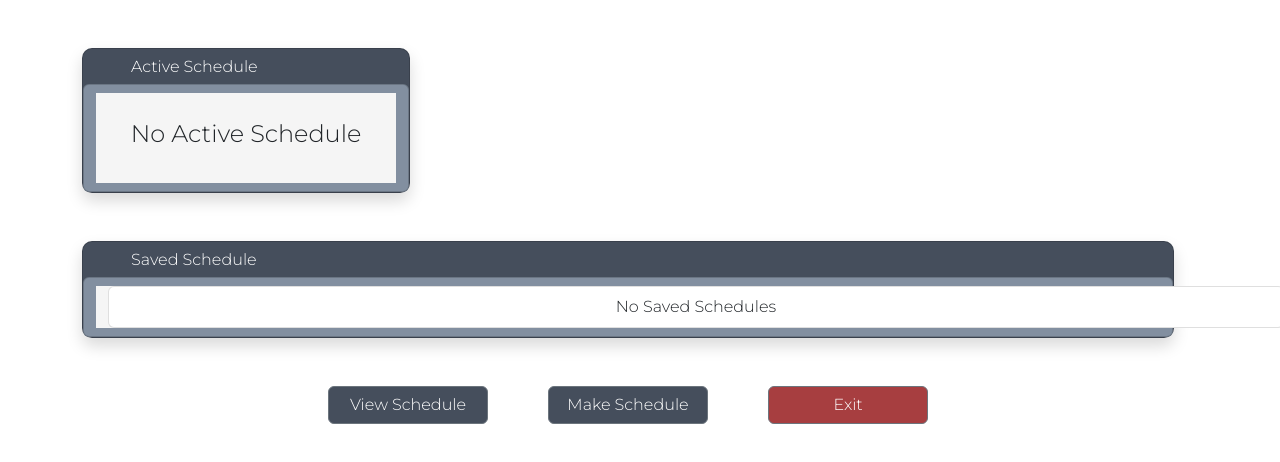
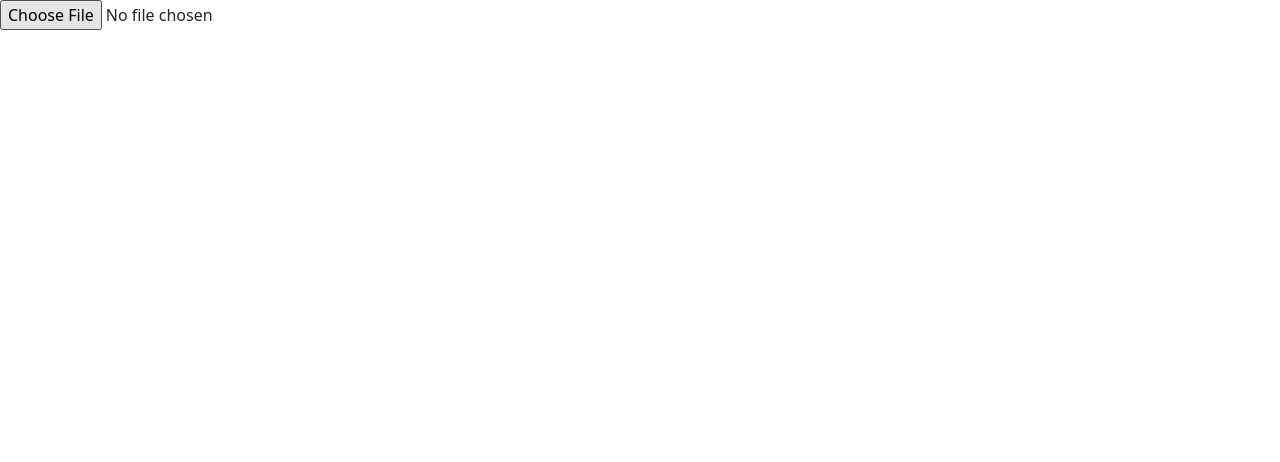
Before and after one commit to LAARC-FSU/HOA-Manager-UI, an Angular app: page /schedule-dashboard in a window 1280 px wide. Shown: the top 462 px of the page. Built offline with nearby package versions, Linux system fonts and the light colour scheme.

Commit message:
Created the photo-import-dialog component.

```diff
--- a/src/app/app.component.html
+++ b/src/app/app.component.html
@@ -1,3 +1,4 @@
 
-<router-outlet></router-outlet>
+<!--<router-outlet></router-outlet>-->
 <!--<saved-schedule-row></saved-schedule-row>-->
+<photo-import-dialog></photo-import-dialog>
--- a/src/app/app.module.ts
+++ b/src/app/app.module.ts
@@ -13,6 +13,7 @@ import {EmployeeScheduleComponent} from './make-schedule/employee-schedule/emplo
 import {ScheduleViewComponent} from './schedule-view/schedule-view.component';
 import {ScheduleDashboardComponent} from './schedule-dashboard/schedule-dashboard.component';
 import {DatePipe} from "@angular/common";
+import { PhotoImportDialogComponent } from './photo-import-dialog/photo-import-dialog.component';
 
 @NgModule({
   declarations: [
@@ -25,6 +26,7 @@ import {DatePipe} from "@angular/common";
     EmployeeScheduleComponent,
     ScheduleViewComponent,
     ScheduleDashboardComponent,
+    PhotoImportDialogComponent,
   ],
   imports: [
     BrowserModule,
--- /dev/null
+++ b/src/app/photo-import-dialog/photo-import-dialog.component.html
@@ -0,0 +1,2 @@
+
+<input type="file" (change)="onFileChange($event)">
--- /dev/null
+++ b/src/app/photo-import-dialog/photo-import-dialog.component.ts
@@ -0,0 +1,18 @@
+import {Component} from '@angular/core';
+@Component({
+  selector: 'photo-import-dialog',
+  templateUrl: './photo-import-dialog.component.html',
+  styleUrls: ['./photo-import-dialog.component.scss']
+})
+export class PhotoImportDialogComponent {
+  selectedFile: any;
+  constructor() {}
+
+  onFileChange(event: any) {
+    const file = event.target.files[0];
+    if (file) {
+      this.selectedFile = event.target.files[0];
+    }
+  }
+
+}
```
Also changed, not shown: src/app/photo-import-dialog/photo-import-dialog.component.scss (added), 1 other file (tests, documents, lock files or other folders).
